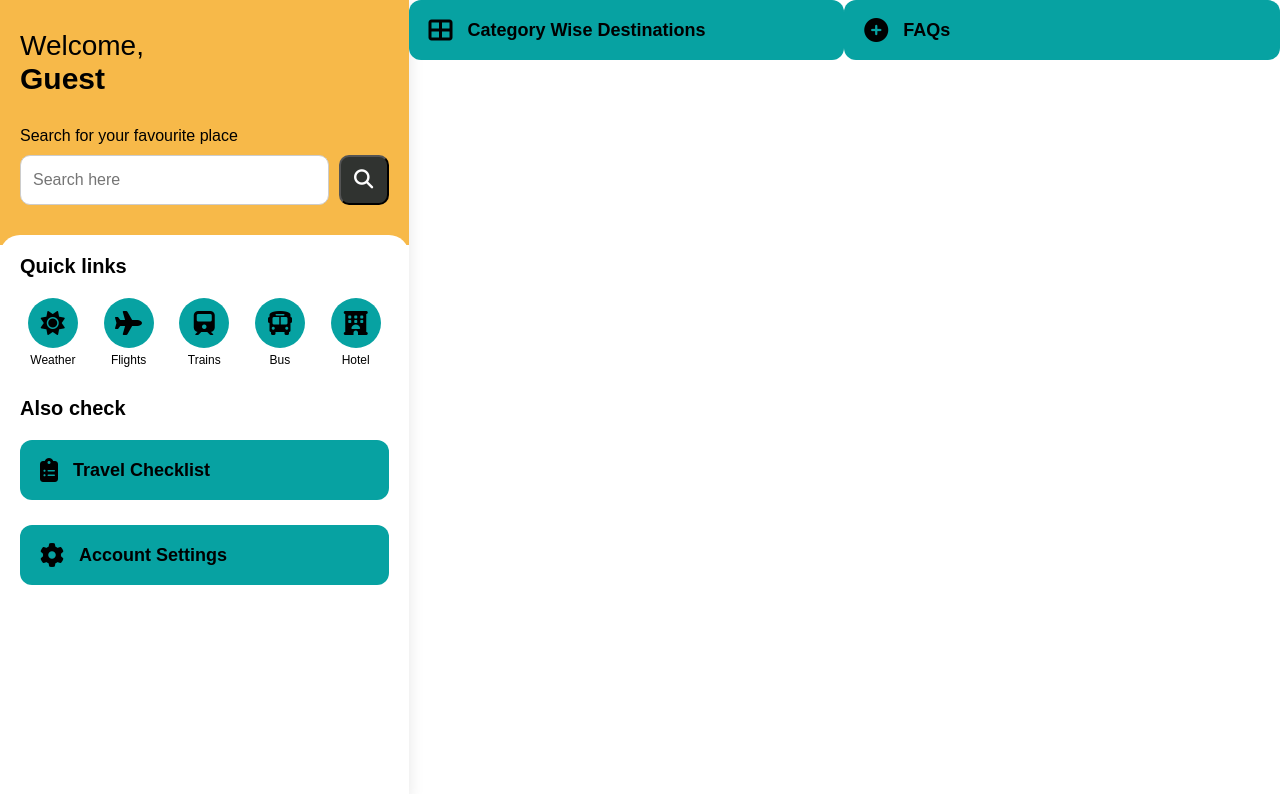
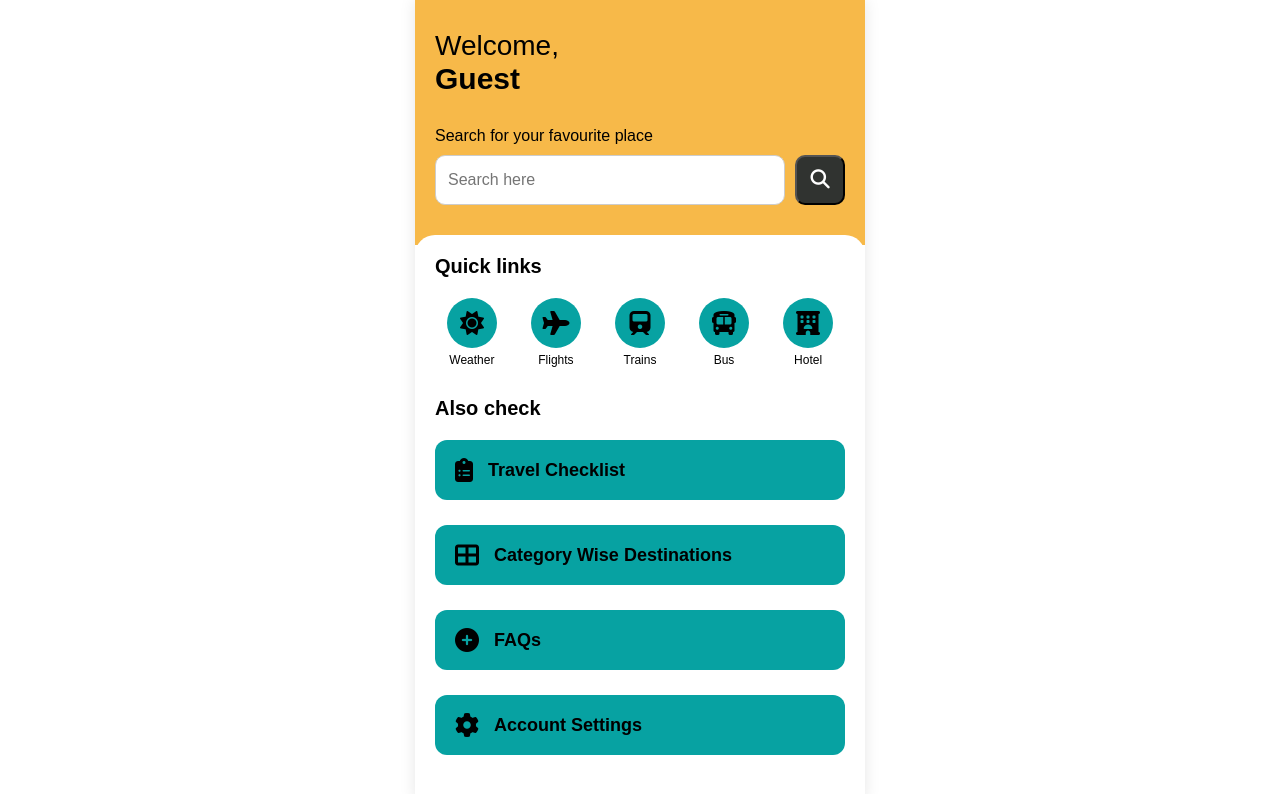
Before and after one commit to shivendra2008/TravelAssistant, a plain HTML site: page index.html in a window 1280 px wide. Drawn offline with Linux system fonts and the light colour scheme.

Commit message:
Update index.html

```diff
--- a/index.html
+++ b/index.html
@@ -60,7 +60,15 @@
                             <i class="fas fa-clipboard-list"></i>
                             <span>Travel Checklist</span>
                         </button>
-<button class="check-item settings">
+                        <button class="check-item category">
+                            <i class="fas fa-th-large"></i>
+                            <span>Category Wise Destinations</span>
+                        </button>
+                        <button class="check-item faqs">
+                            <i class="fas fa-plus-circle"></i>
+                            <span>FAQs</span>
+                        </button>
+                        <button class="check-item settings">
                             <i class="fas fa-cog"></i>
                             <span>Account Settings</span>
                         </button>
@@ -68,15 +76,6 @@
                 </section>
             </main>
         </div>
-
-                        <button class="check-item category">
-                            <i class="fas fa-th-large"></i>
-                            <span>Category Wise Destinations</span>
-                        </button>
-                        <button class="check-item explore">
-                            <i class="fas fa-plus-circle"></i>
-                            <span>FAQs</span>
-                        </button>
 
         <script type="module">
 
@@ -169,6 +168,7 @@ document.querySelector('.check-item.travel').addEventListener('click', function(
 document.querySelector('.check-item.settings').addEventListener('click', function() {
     window.location.href = 'profile.html';
 });
+//
 document.querySelector('.check-item.faqs').addEventListener('click', function() {
     window.location.href = 'faqs.html';
 });
```
